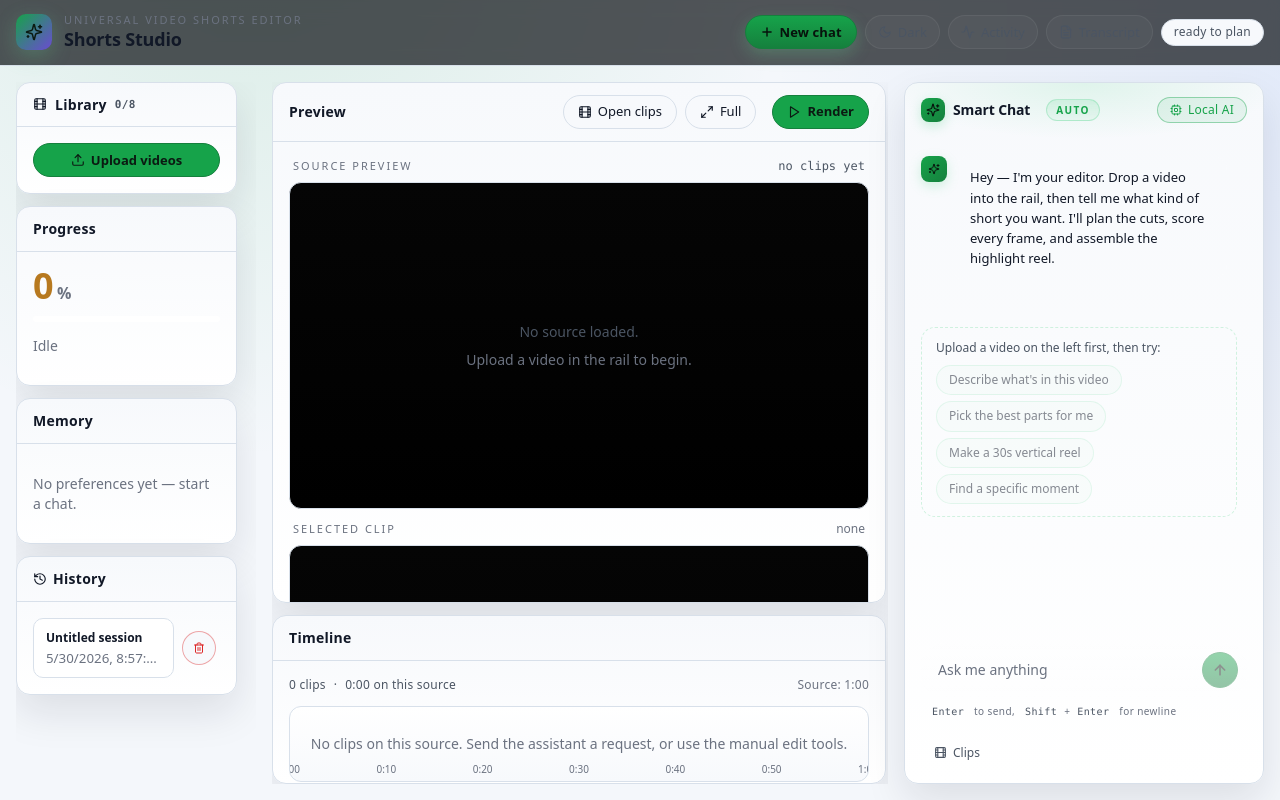
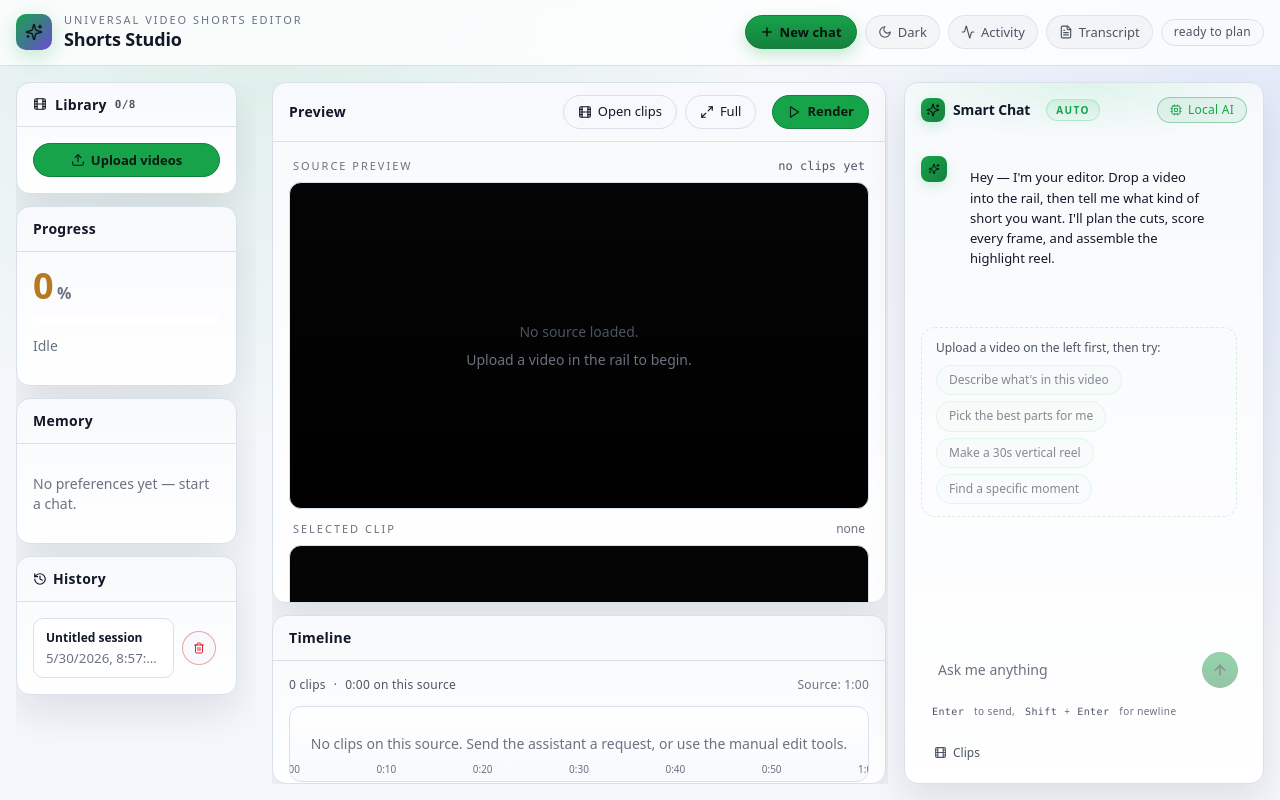
Before and after one commit to laljith-gamer/visual_ai_editor, a Next.js app: page /editor in a window 1280 px wide. Built offline with nearby package versions, Linux system fonts and the light colour scheme.

Commit message:
Theme topbar controls with token colors

```diff
--- a/components/Topbar.module.css
+++ b/components/Topbar.module.css
@@ -5,7 +5,7 @@
   padding: var(--space-3) var(--space-4);
   min-height: 64px;
   border-bottom: 1px solid var(--line);
-  background: rgba(17, 21, 26, 0.72);
+  background: var(--topbar-bg);
   backdrop-filter: blur(10px);
   flex: 0 0 auto;
 }
@@ -27,7 +27,7 @@
   color: #0b1a12;
   display: grid;
   place-items: center;
-  box-shadow: 0 6px 20px rgba(99, 216, 149, 0.25);
+  box-shadow: 0 6px 20px color-mix(in srgb, var(--accent) 25%, transparent);
 }
 
 .actions {
@@ -87,7 +87,7 @@
   color: #07120c;
   background: linear-gradient(180deg, var(--accent), var(--accent-strong));
   border: 1px solid var(--accent-strong);
-  box-shadow: 0 6px 16px rgba(99, 216, 149, 0.25);
+  box-shadow: 0 6px 16px color-mix(in srgb, var(--accent) 25%, transparent);
   transition: transform 100ms ease, box-shadow 160ms ease, filter 120ms ease;
   cursor: pointer;
   white-space: nowrap;
@@ -95,7 +95,7 @@
 
 .newChatBtn:hover {
   transform: translateY(-1px);
-  box-shadow: 0 10px 22px rgba(99, 216, 149, 0.32);
+  box-shadow: 0 10px 22px color-mix(in srgb, var(--accent) 32%, transparent);
   filter: brightness(1.04);
 }
 
@@ -115,17 +115,17 @@
   font-size: 13px;
   font-weight: 500;
   color: var(--text-muted);
-  background: rgba(255, 255, 255, 0.03);
-  border: 1px solid rgba(255, 255, 255, 0.06);
+  background: var(--soft-button-bg);
+  border: 1px solid var(--soft-button-border);
   transition: background 120ms ease, color 120ms ease, border-color 120ms ease;
   cursor: pointer;
   white-space: nowrap;
 }
 
 .iconBtn:hover {
-  background: rgba(255, 255, 255, 0.06);
+  background: var(--soft-button-bg-hover);
   color: var(--text);
-  border-color: rgba(255, 255, 255, 0.12);
+  border-color: var(--soft-button-border-hover);
 }
 
 @media (max-width: 720px) {
@@ -141,7 +141,7 @@
   height: 8px;
   border-radius: 50%;
   background: var(--accent);
-  box-shadow: 0 0 0 2px var(--bg-2), 0 0 8px rgba(99, 216, 149, 0.6);
+  box-shadow: 0 0 0 2px var(--bg-2), 0 0 8px color-mix(in srgb, var(--accent) 60%, transparent);
   animation: activityPulse 1.6s ease-in-out infinite;
 }
 
```
